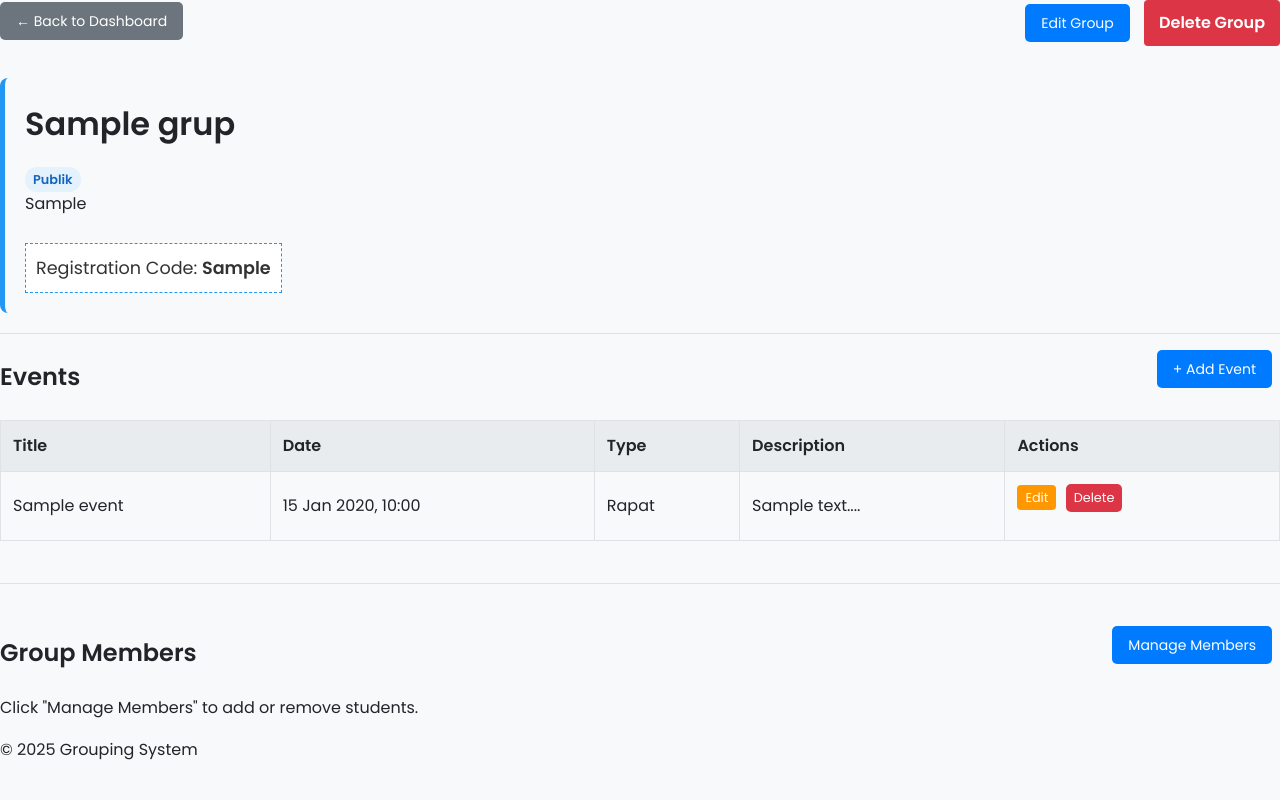
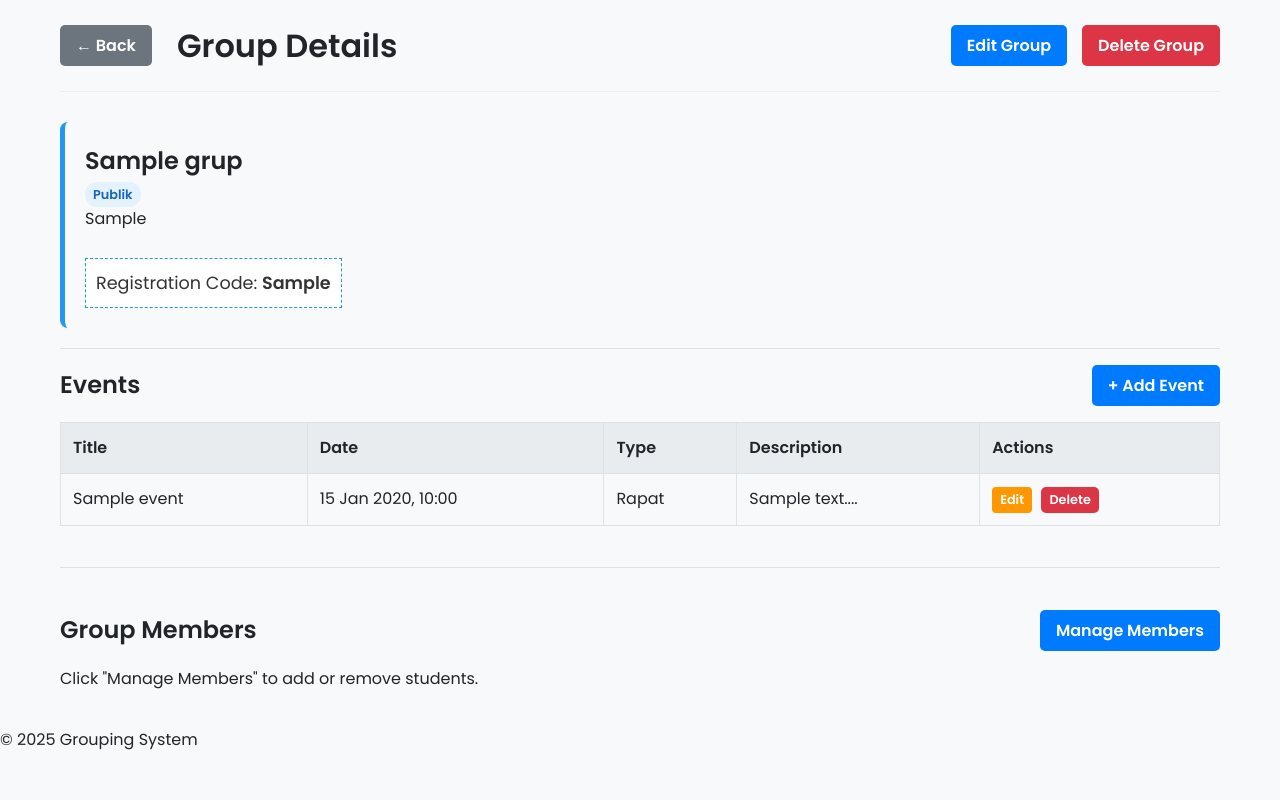
Before and after one commit to Henry-Hilton/Grouping-System, a PHP site: page /dosen/group_details.php?id=1 in a window 1280 px wide. Run offline with PHP 8.4, Linux system fonts and the light colour scheme; the visitor is signed in with stand-in values (Sample User, id 1); tables that the repository leaves empty hold one stand-in row (values such as "Sample post"); some libraries are stand-ins or nearby versions.

Commit message:
style: Enforce consistent solid background and white text for all buttons

```diff
--- a/assets/css/style.css
+++ b/assets/css/style.css
@@ -16,9 +16,11 @@ body {
 }
 
 .container {
-    max-width: 100%;
+    max-width: 1200px;
     margin: 0 auto;
-    padding: 32px;
+    padding: 20px;
+    width: 100%;
+    box-sizing: border-box;
 }
 
 h1 {
@@ -80,33 +82,67 @@ hr {
 
 .btn-add,
 .btn-submit,
+.btn-edit,
+.btn-details,
+.btn-logout,
+.btn-delete,
 .btn-cancel,
-.btn-edit,
-.btn-delete {
+.btn-edit-small {
     display: inline-block;
     padding: 8px 16px;
     border-radius: 5px;
-    background-color: #007bff;
-    color: white;
     text-decoration: none;
+    color: #ffffff !important;
+    font-weight: bold;
     border: none;
     cursor: pointer;
-    font-size: 14px;
-    margin-right: 8px;
-    margin-bottom: 16px;
+    text-align: center;
+    transition: background-color 0.3s;
+    font-family: inherit;
+    line-height: normal;
+}
+
+.btn-add,
+.btn-submit,
+.btn-edit,
+.btn-details,
+.btn-edit-small {
+    background-color: #007bff;
 }
 
 .btn-add:hover,
-.btn-submit:hover {
+.btn-submit:hover,
+.btn-edit:hover,
+.btn-details:hover,
+.btn-edit-small:hover {
     background-color: #0056b3;
+    text-decoration: none;
 }
 
+.btn-logout,
 .btn-delete {
     background-color: #dc3545;
 }
 
+.btn-logout:hover,
+.btn-delete:hover {
+    background-color: #c82333;
+    text-decoration: none;
+}
+
 .btn-cancel {
     background-color: #6c757d;
+    margin-right: 10px;
+}
+
+.btn-cancel:hover {
+    background-color: #545b62;
+    text-decoration: none;
+}
+
+.btn-edit-small {
+    padding: 5px 10px;
+    font-size: 0.85rem;
 }
 
 .form-group {
@@ -274,7 +310,7 @@ hr {
     justify-content: space-between;
     align-items: center;
     margin-bottom: 30px;
-    padding-bottom: 15px;
+    padding-bottom: 20px;
     border-bottom: 1px solid #eee;
 }
 
@@ -395,6 +431,7 @@ hr {
 .header-actions {
     display: flex;
     gap: 15px;
+    align-items: center;
 }
 
 .btn-logout {
--- a/dosen/group_details.php
+++ b/dosen/group_details.php
@@ -31,14 +31,17 @@ $stmt_events->execute();
 $events = $stmt_events->get_result();
 ?>
 
-<div style="display: flex; justify-content: space-between; align-items: center; margin-bottom: 20px;">
-    <a href="index.php" class="btn-cancel">← Back to Dashboard</a>
+<div class="container">
+    <div class="dashboard-header">
+        <div style="display: flex; align-items: center; gap: 15px;">
+            <a href="index.php" class="btn-cancel">← Back</a>
+            <h1 style="margin: 0;">Group Details</h1>
+        </div>
 
-    <div>
-        <a href="edit_group.php?id=<?php echo $idgrup; ?>" class="btn-add" style="margin-right: 10px;">Edit Group</a>
+        <div class="header-actions">
+            <a href="edit_group.php?id=<?php echo $idgrup; ?>" class="btn-edit">Edit Group</a>
 
-        <a href="delete_group.php?id=<?php echo $idgrup; ?>" class="btn-logout"
-            style="background-color: #dc3545; padding: 10px 15px; border-radius: 4px; color: white; text-decoration: none; font-weight: bold;"
+            <a href="delete_group.php?id=<?php echo $idgrup; ?>" class="btn-delete"
                 onclick="return confirm('WARNING: Are you sure? This will delete the group and ALL its events and members.');">
                 Delete Group
             </a>
@@ -46,7 +49,7 @@ $events = $stmt_events->get_result();
     </div>
 
     <div class="group-header-details">
-    <h1><?php echo htmlentities($group['nama']); ?></h1>
+        <h2><?php echo htmlentities($group['nama']); ?></h2>
         <span class="badge"><?php echo htmlentities($group['jenis']); ?></span>
         <p class="group-desc"><?php echo htmlentities($group['deskripsi']); ?></p>
 
@@ -85,7 +88,7 @@ $events = $stmt_events->get_result();
                         <td>
                             <a href="edit_event.php?id=<?php echo $event['idevent']; ?>" class="btn-edit-small">Edit</a>
                             <a href="delete_event.php?id=<?php echo $event['idevent']; ?>&idgrup=<?php echo $idgrup; ?>"
-                            class="btn-delete" style="padding: 4px 8px; font-size: 0.8rem; margin-left: 5px;"
+                                class="btn-delete" style="padding: 4px 8px; font-size: 0.8rem; margin-left: 5px; height: auto;"
                                 onclick="return confirm('Delete this event?');">Delete</a>
                         </td>
                     </tr>
```
Lines whose indentation alone changed are shown as unchanged.
